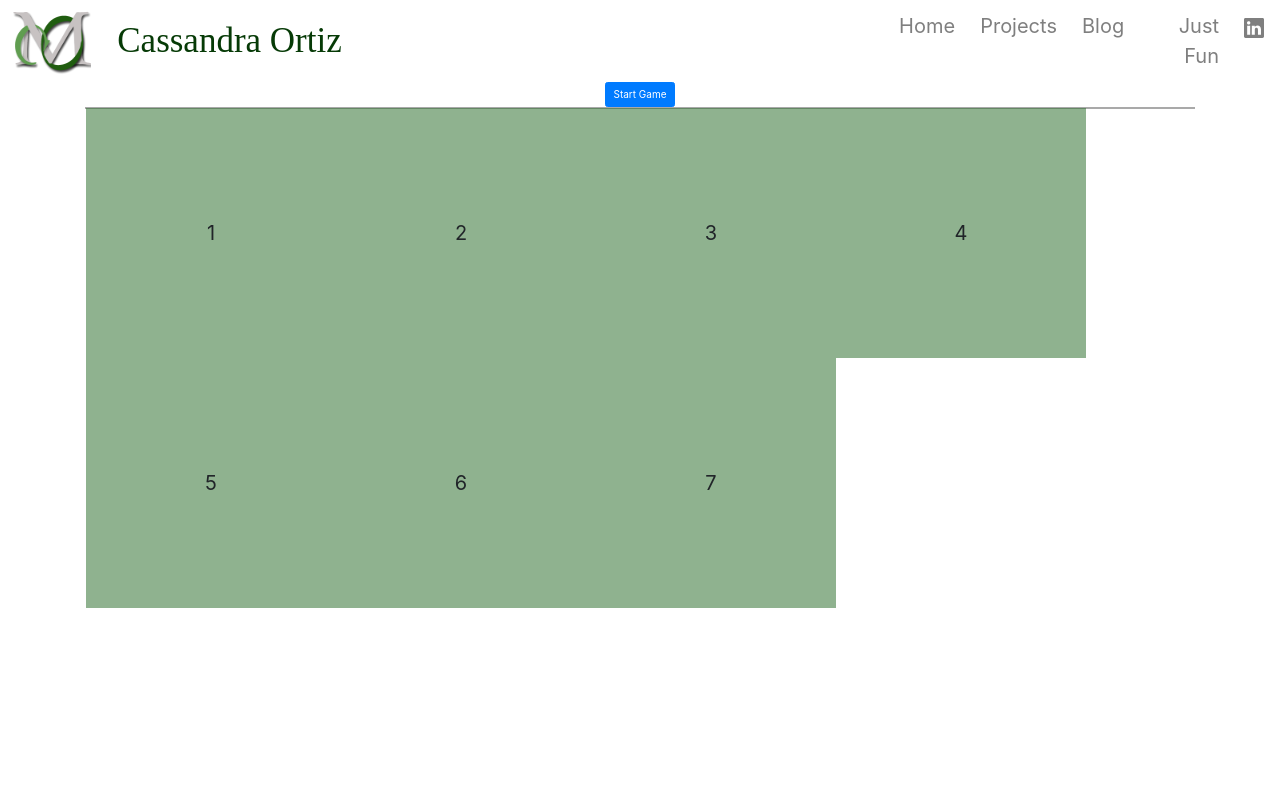
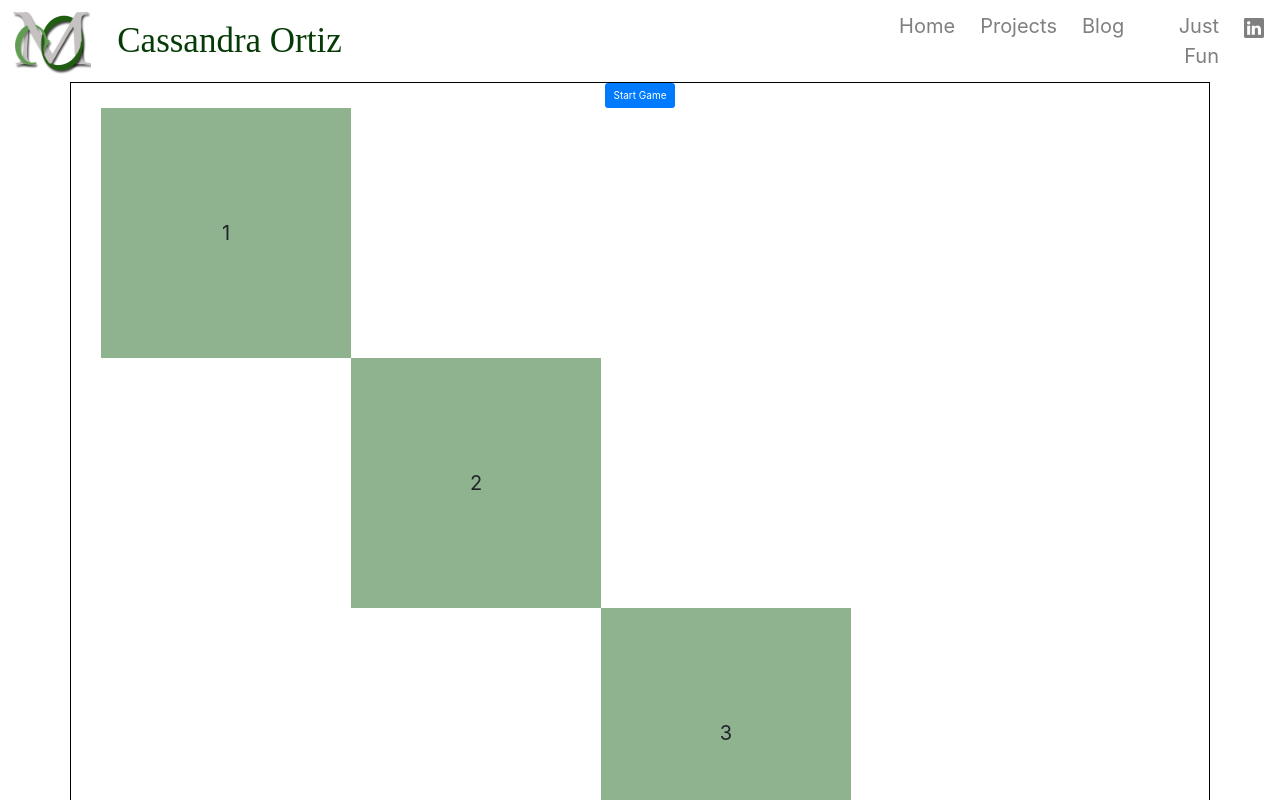
Before and after one commit to cassymarie/cassandra-o, a React (Create React App) app: page / in a window 1280 px wide. Shown: the top 800 px of the page. Built offline with nearby package versions, Linux system fonts and the light colour scheme; a web font is replaced by a local one.

Commit message:
react-bootstrap changes

```diff
--- a/src/components/puzzle.js
+++ b/src/components/puzzle.js
@@ -1,5 +1,5 @@
 import React, { useState } from 'react'
-import { Container, Button } from 'react-bootstrap'
+import { Button, ListGroup, Container } from 'react-bootstrap'
 import PuzzleTile from '../components/puzzleTile.js'
 import { TILE_COUNT, GRID_SIZE, BOARD_WIDTH } from '../constants.js'
 import { shuffle, canSwap, swap, isSolved } from '../helpers/puzzleHelper.js'
@@ -44,13 +44,14 @@ function Puzzle(){
             {!isStarted ? <Button onClick={() => handleStartClick()}>Start Game</Button> : <Button onClick={() => shuffleTiles()}>Restart</Button>}
 
             <Container>
-            <ul sytle={style} className="board">
+            {/* <ul sytle={style} className="board"> */}
+            <ListGroup>
                 {tiles.map((tile, index) => (
                     <PuzzleTile key={tile} index={index} tile={tile} width={pieceSize} height={pieceSize} handleTileClick={handleTileClick}/>
                 ))}
-            </ul>
-
-            </Container>
+            {/* </ul> */}
+            </ListGroup>
+            </Container >
             </>
         )
 }
--- a/src/components/puzzleTile.js
+++ b/src/components/puzzleTile.js
@@ -2,6 +2,7 @@ import React from 'react'
 import {  TILE_COUNT } from '../constants.js'
 import { getMatrixPosition, getVisualPosition } from '../helpers/puzzleHelper.js'
 import { Motion, spring } from 'react-motion'
+import { ListGroup } from 'react-bootstrap'
 
 function PuzzleTile(props) {
     const { tile, index, width, height, handleTileClick } = props
@@ -23,9 +24,11 @@ function PuzzleTile(props) {
         return(
             <Motion style={motionStyle}>
              {({translateX, translateY}) => (
-                <li style={{width: tileStyle.width, height:tileStyle.width, transform: `translate3d(${translateX}px, ${translateY}px, 0)`, opacity: tile === TILE_COUNT - 1 ? 0 : 1,}} className="tile" onClick={() => handleTileClick(index) }>
+                 <ListGroup.Item style={{width: tileStyle.width, height:tileStyle.width, transform: `translate3d(${translateX}px, ${translateY}px, 0)`, opacity: tile === TILE_COUNT - 1 ? 0 : 1,}} bsPrefix="tile" onClick={() => handleTileClick(index)} >
+                {/* <li style={{width: tileStyle.width, height:tileStyle.width, transform: `translate3d(${translateX}px, ${translateY}px, 0)`, opacity: tile === TILE_COUNT - 1 ? 0 : 1,}} className="tile" onClick={() => handleTileClick(index) }> */}
                     {`${index + 1}`}
-                </li>
+                {/* </li> */}
+                </ListGroup.Item>
             )}
             </Motion>
             )
--- a/src/containers/HomePage.js
+++ b/src/containers/HomePage.js
@@ -1,14 +1,29 @@
-import React, { Component } from 'react'
+import React, { useState, useEffect } from 'react'
+import { Container } from 'react-bootstrap'
 import Puzzle from '../components/puzzle.js'
+import { updateURLParameter } from "../helpers/puzzleHelper.js"
 
-class HomePage extends Component {
-    render(){
+function HomePage () {
+const [imgUrl, setImgUrl] = useState("")
+
+useEffect(() => {
+    const urlParams = new URLSearchParams(window.location.search)
+    if(urlParams.has("img")){
+        setImgUrl(urlParams.get("img"))
+    }
+}, [])
+
+const handleImageChange = (e) => {
+    setImgUrl(e.target.value)
+    window.history.replaceState("","", updateURLParameter(window.location.href, "img", e.target.value))
+}
+
         return(
-            <>
+            <Container className="aboutMe">
                 <Puzzle />
-            </>
+                <input value={imgUrl} onChange={handleImageChange} />
+            </Container>
         )
-    }
 }
 
 export default HomePage
--- a/src/styles/Puzzle.css
+++ b/src/styles/Puzzle.css
@@ -3,10 +3,11 @@
     padding: 0;
     border: 1px solid darkgray;
     margin: auto;
+    margin-bottom: 20px;
 }
 
 .tile {
-    position: absolute;
+    /* position: absolute; */
     list-style: none;
     background-color: rgba(32, 103, 32, .5);
     display: grid;
@@ -14,3 +15,8 @@
     font-size: 20px;
     border: black;
 }
+
+.aboutMe {
+    border: black solid 1px;
+
+}
```
